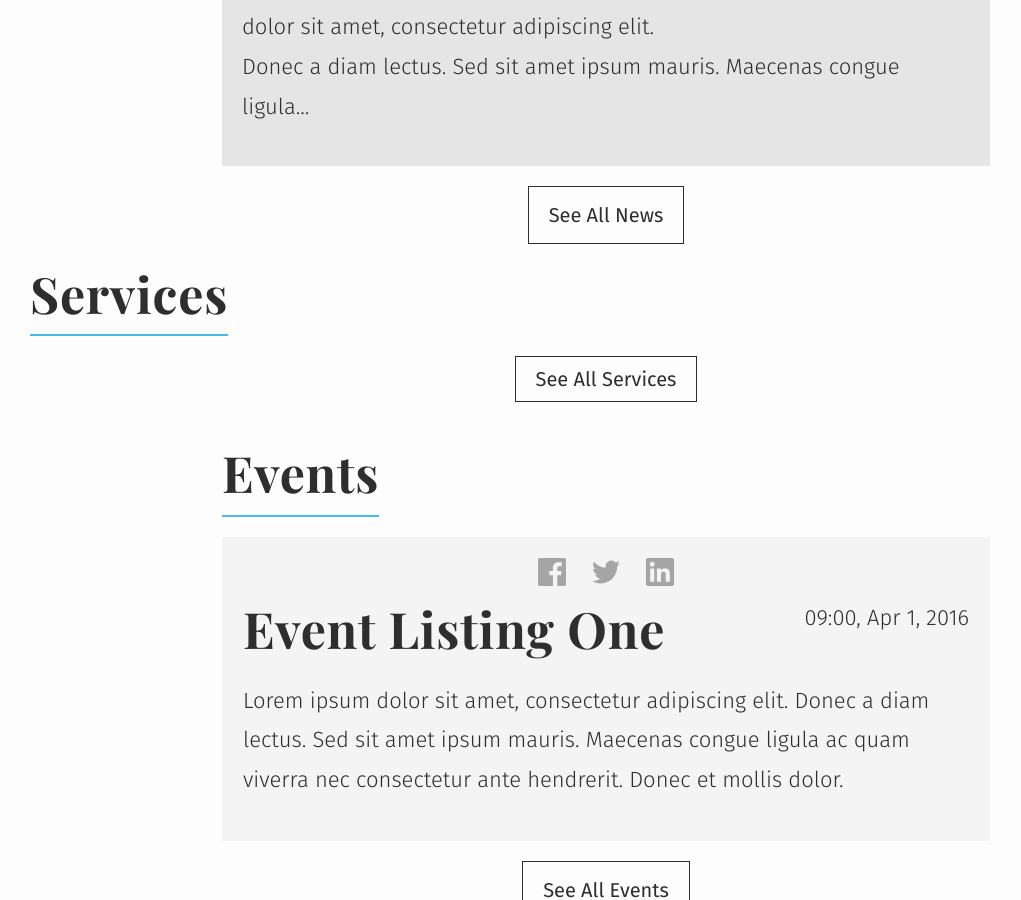
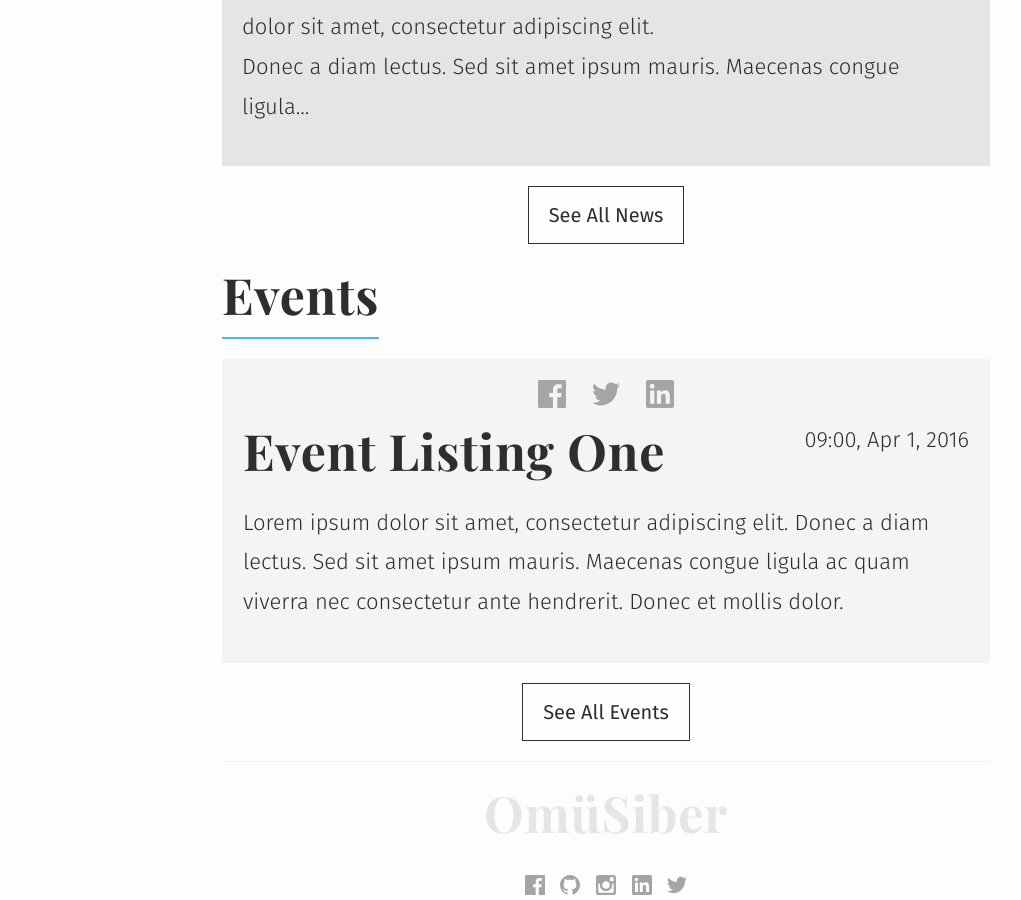
Before and after one commit to omusiber/eski_site, a Jekyll site: the page built from index.html, in a window 1280 px wide and 900 px high, scrolled down 1291 px. Shown: the whole window, without its empty margins (34-1055 px from the left). Built offline with Jekyll 4.4.1, drawn with Linux system fonts in a browser that asks for light colours.

Commit message:
Anasayfada düzenleme.

```diff
--- a/index.html
+++ b/index.html
@@ -54,34 +54,7 @@ title: Home
 
     <a href="{{ '/blog/index.html' | prepend: site.baseurl }}" title="{{ site.title | prepend: 'Latest News from ' }}" class="button">See All News</a>
   </section><!-- End homepage news selection -->
-  <!-- Homepage services selection -->
-  <section id="services-container" class="homepage-services">
-    <a href="{{ '/services' | prepend: site.baseurl }}" title="{{ site.title | append: ' Services' }}">
-      <h2 class="home-header">Services</h2>
-    </a>
-    <ul class="grid-container">
-      {% for service in site.services limit:3 %}
-      <a href="{{ service.url | prepend: site.baseurl }}">
-        {% if forloop.length <= 2 %}
-        <li class="one-whole col">
-        {% else %}
-        <li class="one-third col{% if forloop.last == true %} final-col{% endif %}">
-        {% endif %}
-          <div class="tn-container">
-            <img src="{{ 'services-tn.jpg' | prepend: '/images/featured/' | prepend: site.baseurl }}" alt="{{  }}" />
-            <div class="mask"></div>
-            <div class="text-box">
-              <h1>{{ service.title }}</h1>
-              {% if service.description %}<p>{{ service.description }}</p>{% endif %}
-            </div>
-          </div>
-        </li>
-      </a>
-      {% endfor %}
 
-      <a href="{{ '/services' | prepend: site.baseurl }}" title="{{ site.title | prepend: 'See All ' | append: ' Services' }}" class="button home-button">See All Services</a>
-    </ul>
-  </section><!-- End homepage services selection -->
   <!-- Homepage events selection -->
   <section id="homepage-events">
     <ul class="events-index">
@@ -134,33 +107,5 @@ title: Home
     <a href="{{ '/events' | prepend: site.baseurl }}" title="{{ site.title | prepend: 'See All ' | append: ' Events' }}" class="button">See All Events</a>
   </section><!-- End homepage events selection -->
   <!-- Homepage issues selection -->
-  <section id="services-container" class="homepage-issues">
-    <a href="{{ '/issues' | prepend: site.baseurl }}" title="{{ site.title | append: ' Issues' }}">
-      <h2 class="home-header">Issues</h2>
-    </a>
-    <ul class="grid-container">
-    {% for issue in site.issues limit:3 %}
-      {% unless issue.title == page.title %}
-      <a href="{{ issue.url | prepend: site.baseurl }}">
-        {% if forloop.length <= 2 %}
-        <li class="one-whole col">
-        {% else %}
-        <li class="one-third col{% if forloop.last == true %} final-col{% endif %}">
-          {% endif %}
-          <div class="tn-container">
-            <img src="{{ 'issues-tn.jpg' | prepend: '/images/featured/' | prepend: site.baseurl }}" alt="{{  }}" />
-            <div class="mask"></div>
-            <div class="text-box">
-              <h1>{{ issue.title }}</h1>
-              {% if issue.description %}<p>{{ issue.description }}</p>{% endif %}
-          </div>
-        </div>
-      </li>
-      </a>
-      {% endunless %}
-    {% endfor %}
-    <a href="{{ '/issues' | prepend: site.baseurl }}" title="See All Issues" class="button home-button">See All Issues</a>
 
-    </ul>
-  </section><!-- End homepage issues selection -->
 </div>
```
